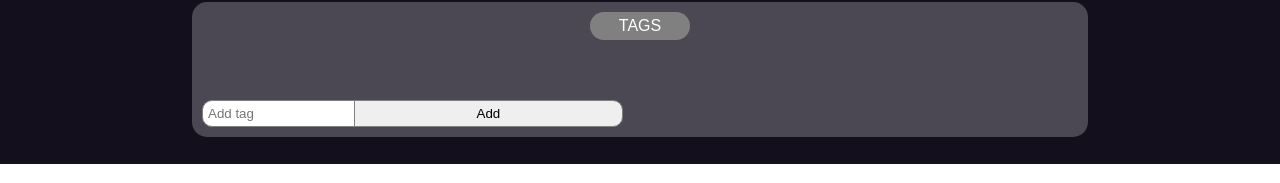
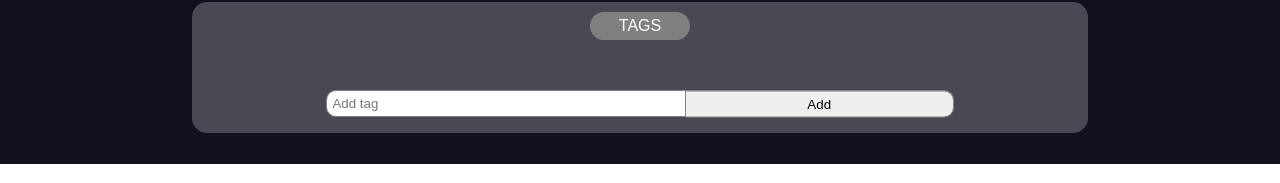
Before and after one commit to hacknc-24/findme, a React (Vite) app: page /profile in a window 1280 px wide. Shown: the part 636-819 px from the top of the page. Built offline with nearby package versions, Linux system fonts and the light colour scheme.

Commit message:
fix profile input

```diff
--- a/src/Pages/Profile/Tags.css
+++ b/src/Pages/Profile/Tags.css
@@ -44,25 +44,34 @@
   font-family: var(--sds-typography-body-font-family);
 }
 
-.add-tag {
+
+
+  .add-tag {
     margin-top: 0.5rem;
-    align-items: center;
     display: flex;
-  }
+    justify-content: center; /* Center the input field and button */
+    position: relative;
+    margin-bottom: 1rem;
+}
 
 .add-tag input {
     padding: 5px;
-    margin-right: 0.5rem;
     border-radius: 10px;
     border: 1px solid gray;
-    margin: 10px;
-  }
+    width: 70%; /* 70% width of the container */
+    margin: 0 auto;
+    box-sizing: border-box;
+    position: relative;
+}
 
-  .add-tag button {
+.add-tag button {
+    width: 40px; /* Set the width to 40px */
     border-bottom-right-radius: 10px;
     border-top-right-radius: 10px;
     border: 1px solid gray;
     padding: 5px;
-    left: -47px;
-    position: relative;
-  }
+    position: absolute;
+    right: 15%; /* Position the button inside the input field */
+    top: 50%;
+    transform: translateY(-50%);
+}
```
